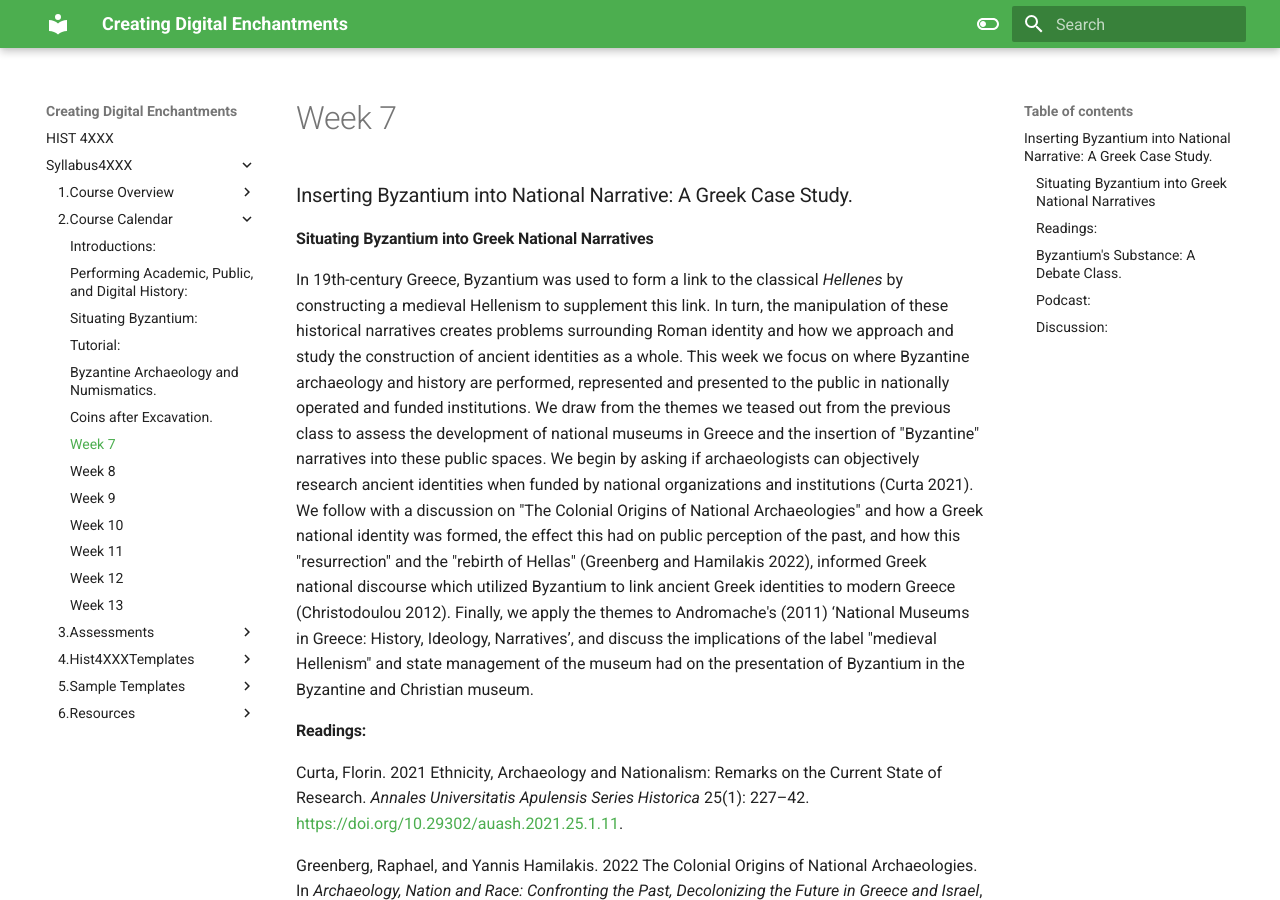
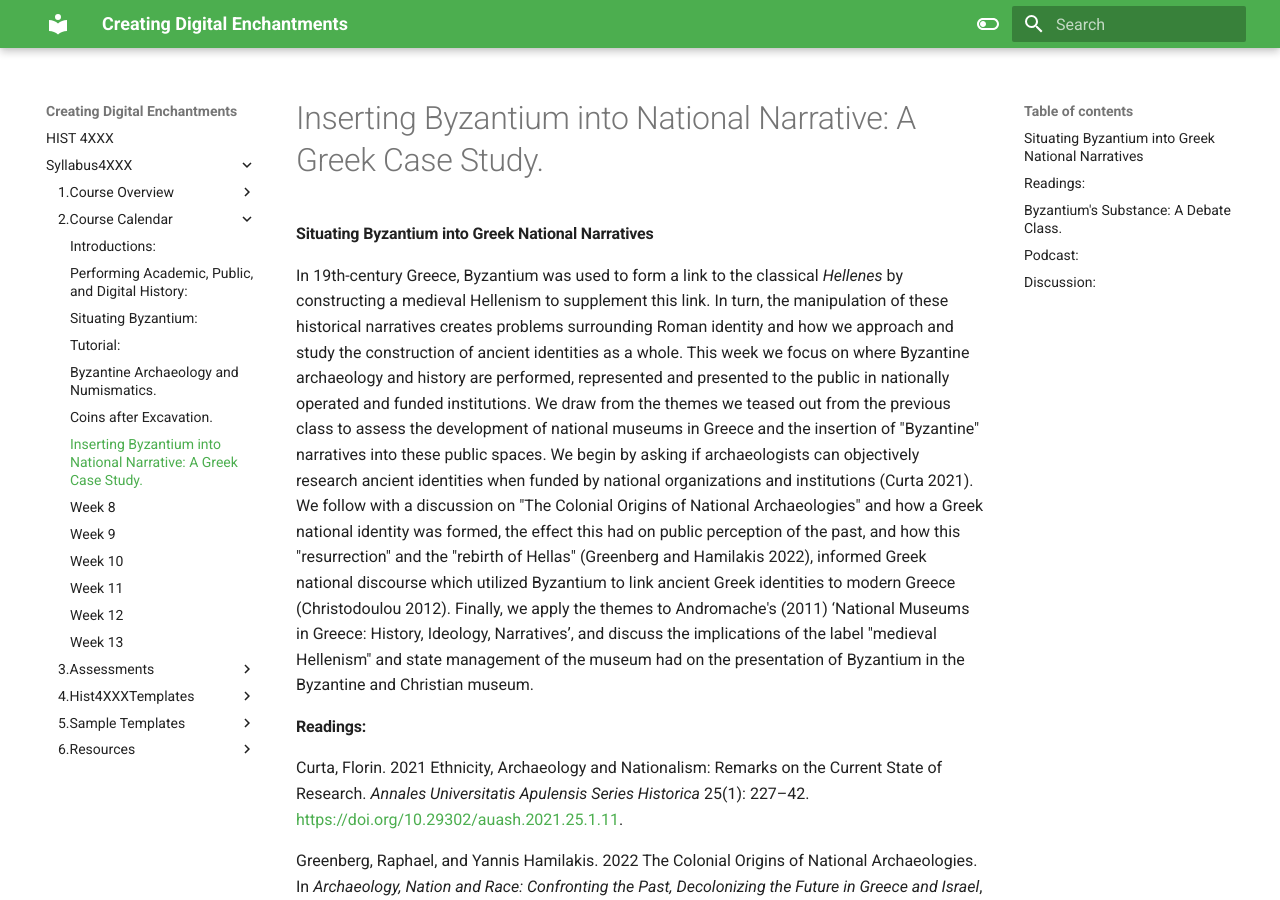
Before and after one commit to roguehistory/Syllabus, an MkDocs documentation site: the page built from docs/Syllabus4XXX/2.Course Calendar/Week 7.md, in a window 1280 px wide and 900 px high. Built offline with MkDocs 1.6.1 and Material for MkDocs 9.7.7, drawn with Linux system fonts in a browser that asks for light colours.

Commit message:
Update Week 7.md

```diff
--- a/docs/Syllabus4XXX/2.Course Calendar/Week 7.md
+++ b/docs/Syllabus4XXX/2.Course Calendar/Week 7.md
@@ -1,4 +1,4 @@
-### Inserting Byzantium into National Narrative: A Greek Case Study.
+# Inserting Byzantium into National Narrative: A Greek Case Study.
 
 #### Situating Byzantium into Greek National Narratives
 
```
